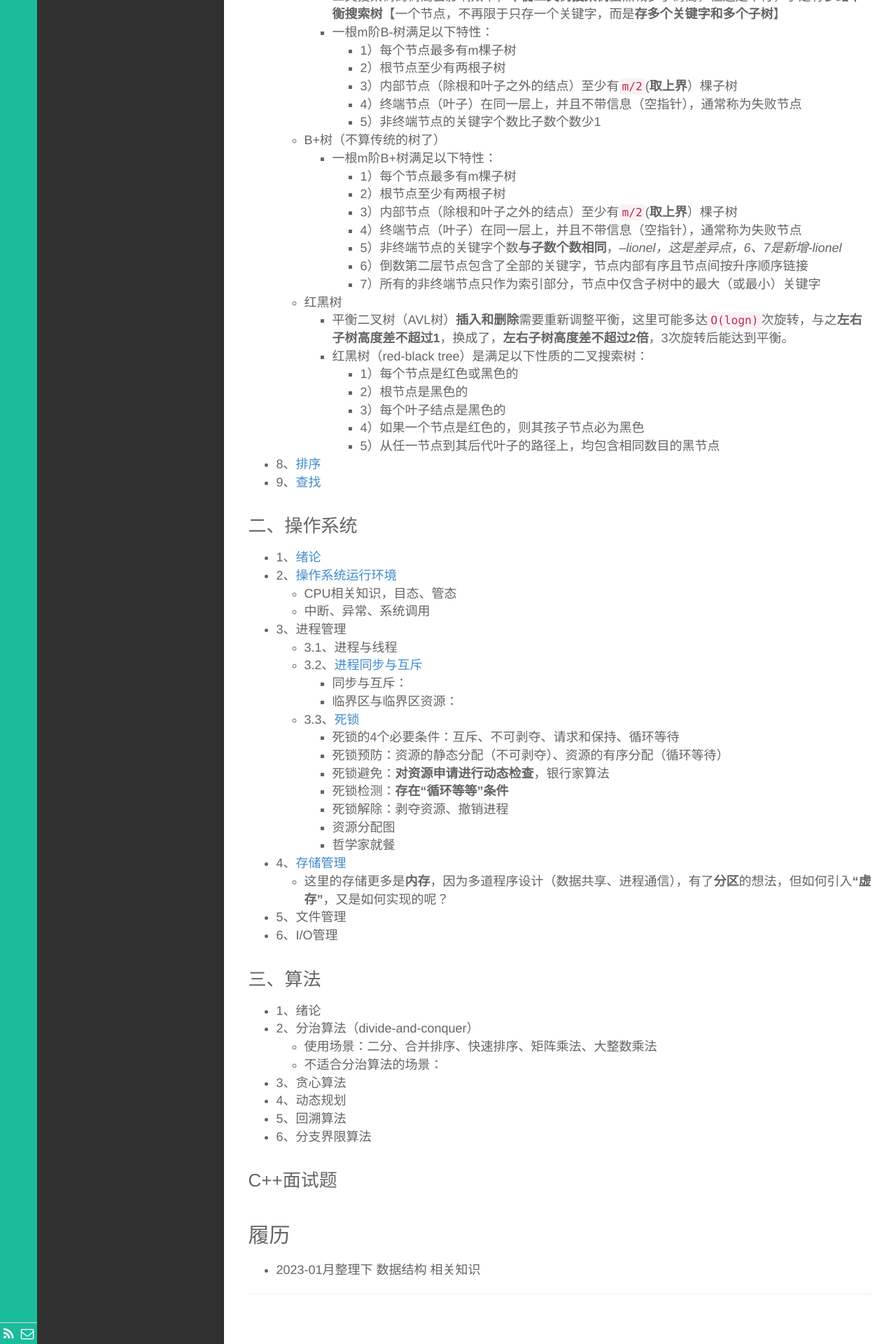
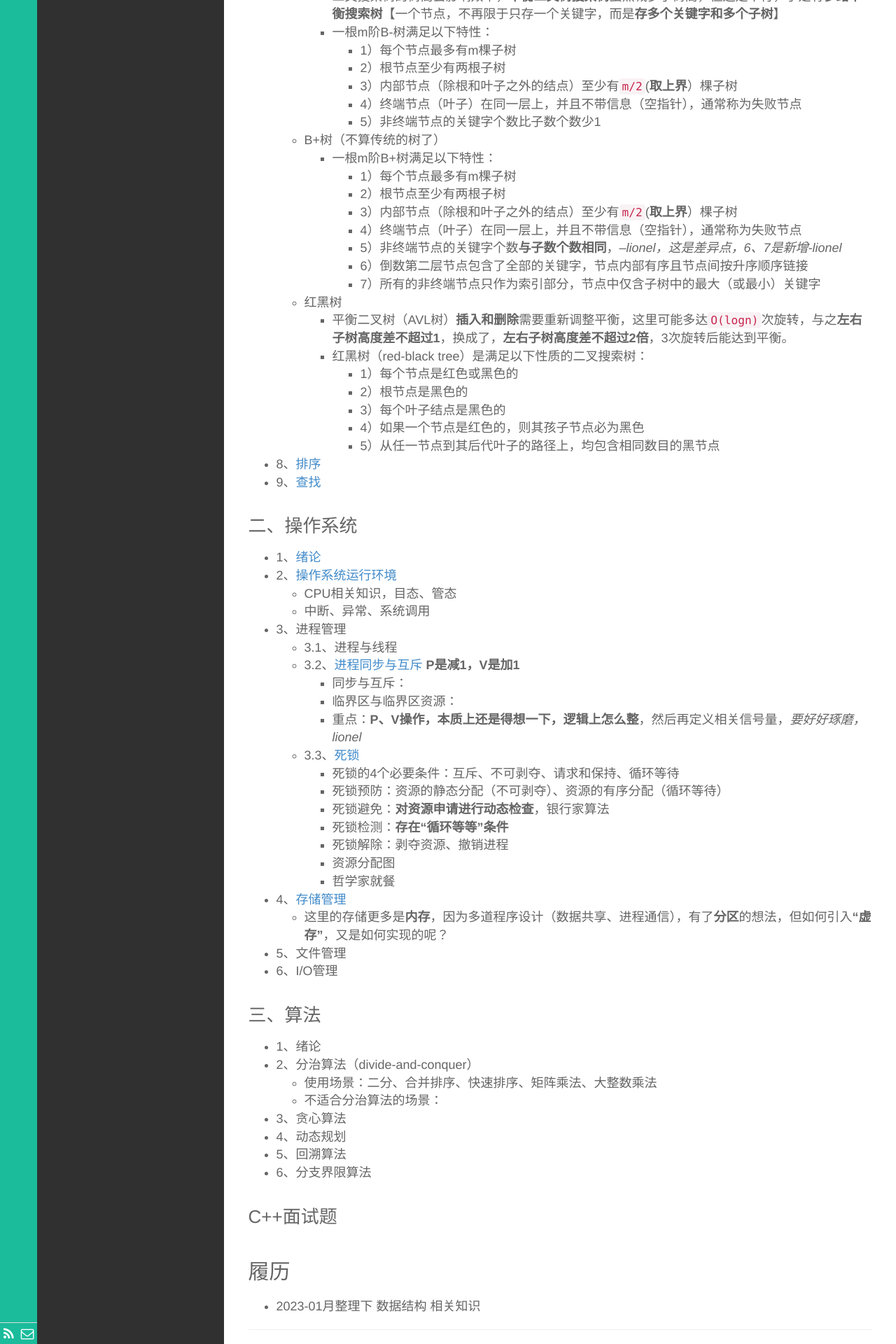
Before and after one commit to wolflion/blog, a Jekyll site: the page built from _posts/学习/2023-01-06-self-output-about-it.md, in a window 1280 px wide. Shown: the part 783-2703 px from the top of the page at 70% size. Built offline with Jekyll 4.4.1, drawn with Linux system fonts in a browser that asks for light colours.

Commit message:
Update 2023-01-06-self-output-about-it.md

```diff
--- a/_posts/学习/2023-01-06-self-output-about-it.md
+++ b/_posts/学习/2023-01-06-self-output-about-it.md
@@ -65,9 +65,10 @@ description:
   + 中断、异常、系统调用
 + 3、进程管理
   + 3.1、进程与线程
-  + 3.2、[进程同步与互斥](https://gitee.com/fewolflion/BookNote/blob/master/01lioneloutput/02OperationSystem/03%E8%BF%9B%E7%A8%8B%E7%AE%A1%E7%90%86-2%E5%90%8C%E6%AD%A5%E4%B8%8E%E4%BA%92%E6%96%A5.md)
+  + 3.2、[进程同步与互斥](https://gitee.com/fewolflion/BookNote/blob/master/01lioneloutput/02OperationSystem/03%E8%BF%9B%E7%A8%8B%E7%AE%A1%E7%90%86-2%E5%90%8C%E6%AD%A5%E4%B8%8E%E4%BA%92%E6%96%A5.md)  **P是减1，V是加1**
     + 同步与互斥：
     + 临界区与临界区资源：
+    + 重点：**P、V操作，本质上还是得想一下，逻辑上怎么整**，然后再定义相关信号量，*要好好琢磨，lionel*
   + 3.3、[死锁](https://gitee.com/fewolflion/BookNote/blob/master/01lioneloutput/02OperationSystem/03%E8%BF%9B%E7%A8%8B%E7%AE%A1%E7%90%86-3%E6%AD%BB%E9%94%81.md)
     + 死锁的4个必要条件：互斥、不可剥夺、请求和保持、循环等待
     + 死锁预防：资源的静态分配（不可剥夺）、资源的有序分配（循环等待）
```
